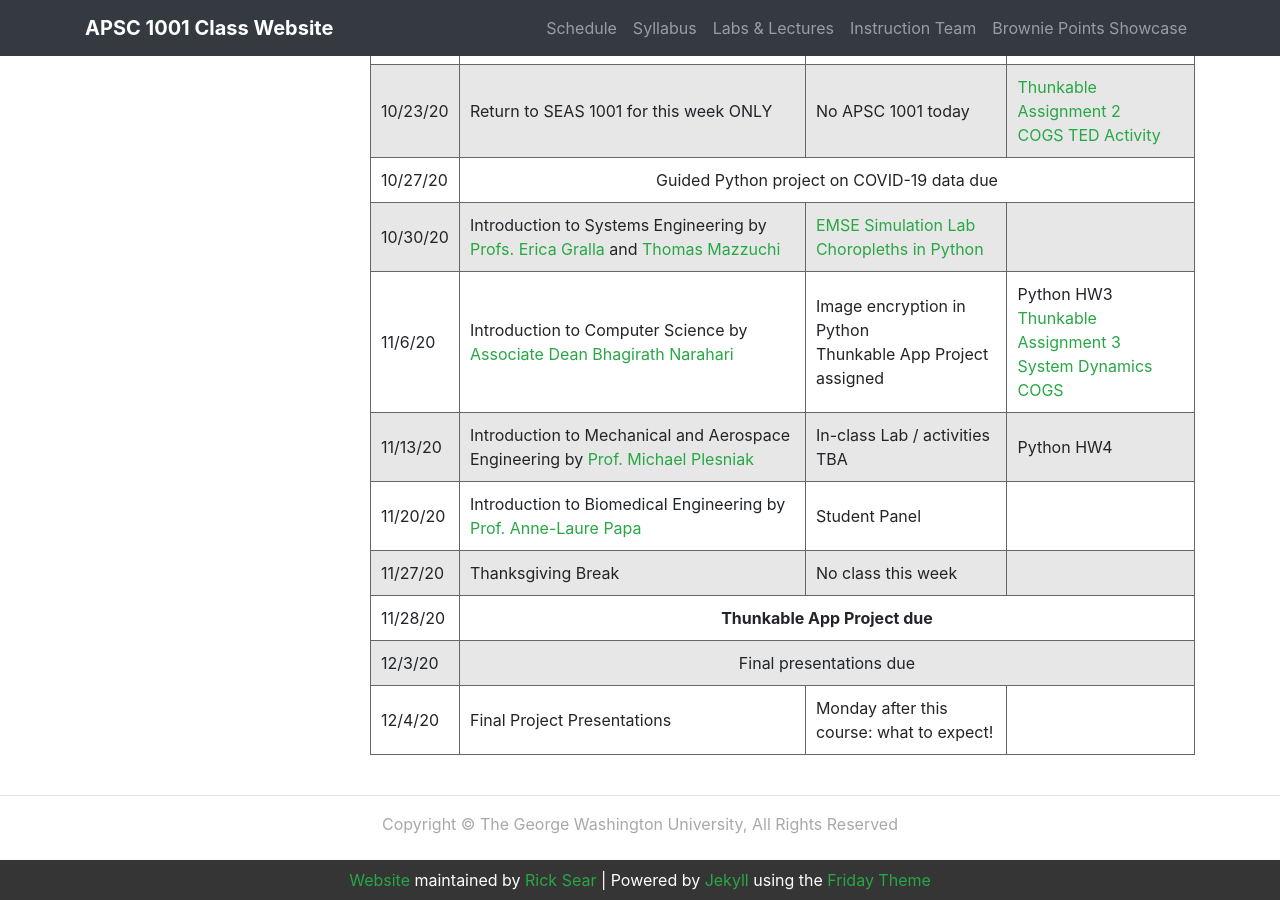
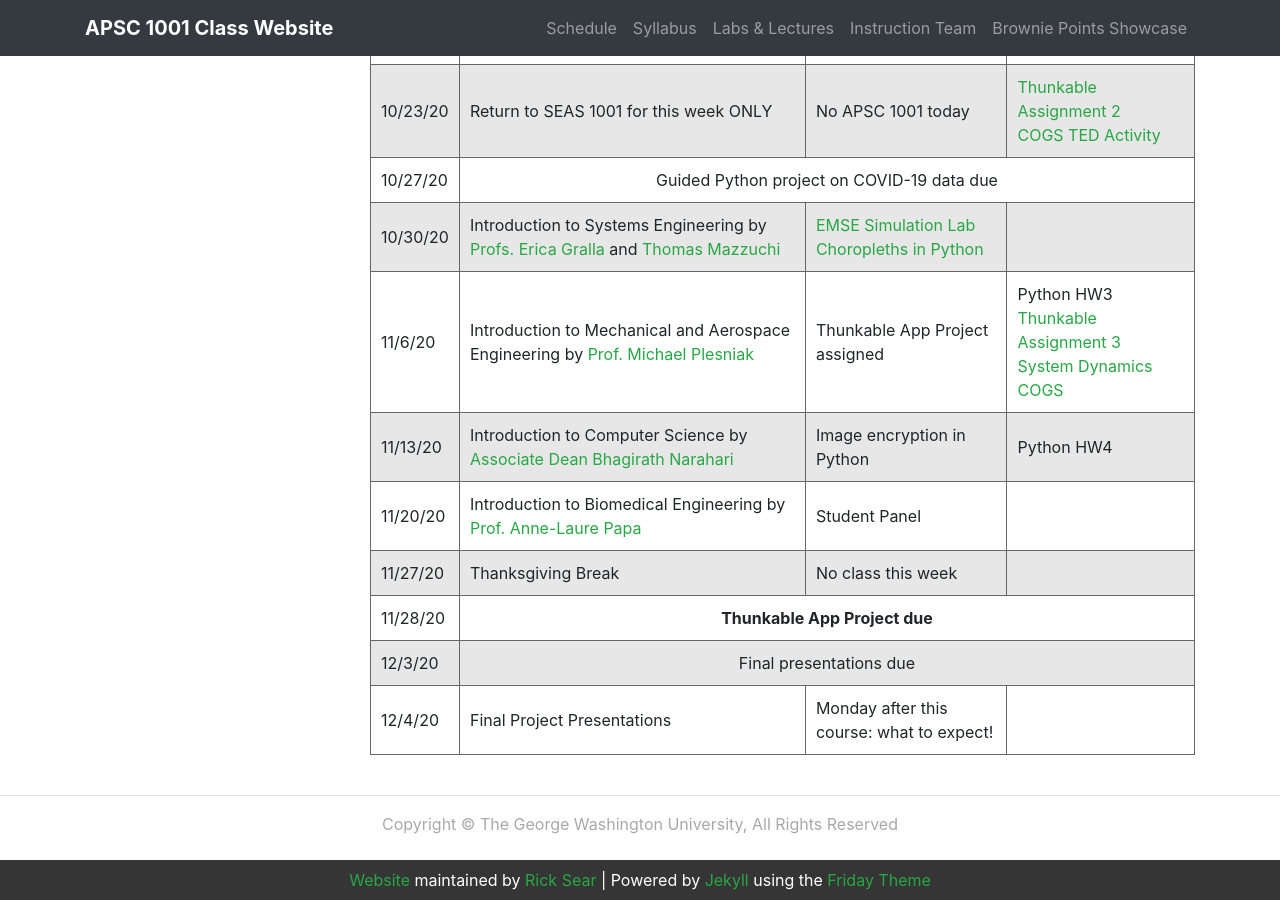
Before and after one commit to GWU-APSC1001/gwu-apsc1001.github.io, a Jekyll site: the page built from _pages/schedule.md, in a window 1280 px wide and 900 px high, scrolled down 655 px. Built offline with Jekyll 4.4.1, drawn with Linux system fonts in a browser that asks for light colours.

Commit message:
Switch MAE and CS lecture days

```diff
--- a/_pages/schedule.md
+++ b/_pages/schedule.md
@@ -63,14 +63,14 @@ title: Course Schedule
     </tr>
     <tr>
       <td style="text-align: left">11/6/20</td>
-      <td style="text-align: left">Introduction to Computer Science by <a href="https://www.seas.gwu.edu/bhagirath-narahari" target="_blank">Associate Dean Bhagirath Narahari</a></td>
-      <td style="text-align: left">Image encryption in Python<br>Thunkable App Project assigned</td>
+      <td style="text-align: left">Introduction to Mechanical and Aerospace Engineering by <a href="https://www.seas.gwu.edu/michael-w-plesniak" target="_blank">Prof. Michael Plesniak</a></td>
+      <td style="text-align: left">Thunkable App Project assigned</td>
       <td>Python HW3<br><a href="assignments/thunkable-assignment3.html">Thunkable Assignment 3</a><br><a href="https://docs.google.com/forms/d/e/1FAIpQLScGJIKbpaAfe8nFVy6VNMHMqUghd0vKIZ6uMbcFrYxp_FhJdA/viewform?usp=sf_link" target="_blank">System Dynamics COGS</a></td>
     </tr>
     <tr>
       <td style="text-align: left">11/13/20</td>
-      <td style="text-align: left">Introduction to Mechanical and Aerospace Engineering by <a href="https://www.seas.gwu.edu/michael-w-plesniak" target="_blank">Prof. Michael Plesniak</a></td>
-      <td style="text-align: left">In-class Lab / activities TBA</td>
+      <td style="text-align: left">Introduction to Computer Science by <a href="https://www.seas.gwu.edu/bhagirath-narahari" target="_blank">Associate Dean Bhagirath Narahari</a></td>
+      <td style="text-align: left">Image encryption in Python</td>
       <td>Python HW4</td>
     </tr>
     <tr>
```
